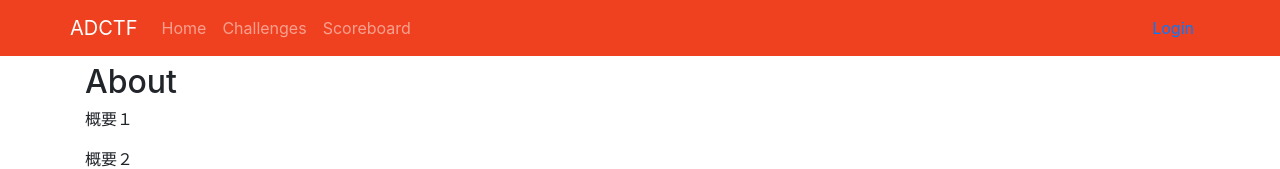
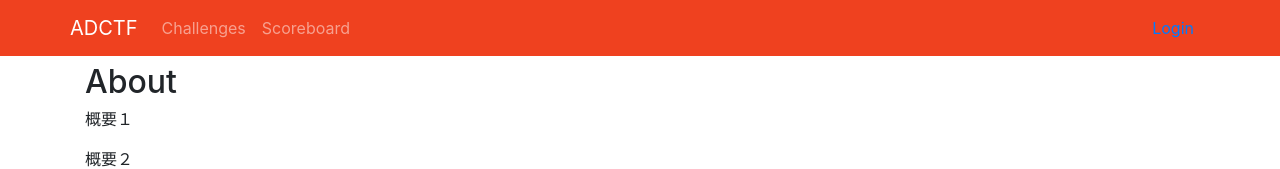
Before and after one commit to rekkusu/submarine-frontend, a Vue app: page / in a window 1280 px wide. Shown: the top 169 px of the page. Built offline with nearby package versions, Linux system fonts and the light colour scheme.

Commit message:
merged Home menu into ADCTF

```diff
--- a/src/App.vue
+++ b/src/App.vue
@@ -10,7 +10,7 @@ import Navbar from './components/Navbar'
 export default {
   name: 'app',
   components: {
-    'navbar': Navbar
+    'navbar': Navbar,
   }
 }
 </script>
--- a/src/components/Navbar.vue
+++ b/src/components/Navbar.vue
@@ -1,14 +1,13 @@
 <template>
   <b-navbar type="dark" class="navbar-expand-lg" style="background-color: #ef411f">
     <b-container>
-      <b-navbar-brand href="#">ADCTF</b-navbar-brand>
+      <b-navbar-brand to="/">ADCTF</b-navbar-brand>
       <button class="navbar-toggler" type="button" data-toggle="collapse" data-target="#navbarSupportedContent" aria-controls="navbarSupportedContent" aria-expanded="false" aria-label="Toggle navigation">
         <span class="navbar-toggler-icon"></span>
       </button>
 
       <b-collapse is-nav id="nav_collapse">
         <b-nav is-nav-bar class="navbar-nav mr-auto">
-          <b-nav-item to="/">Home</b-nav-item>
           <b-nav-item to="/challenges">Challenges</b-nav-item>
           <b-nav-item to="/scoreboard">Scoreboard</b-nav-item>
         </b-nav>
```
